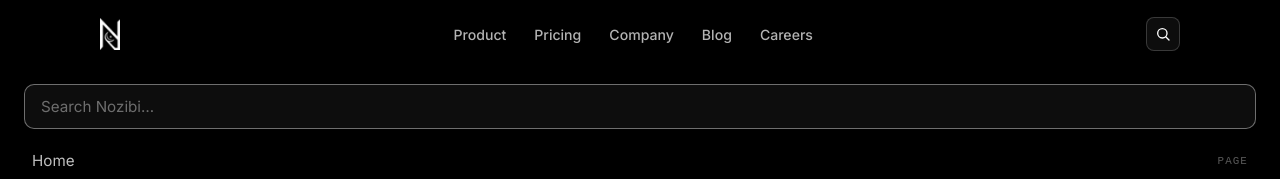
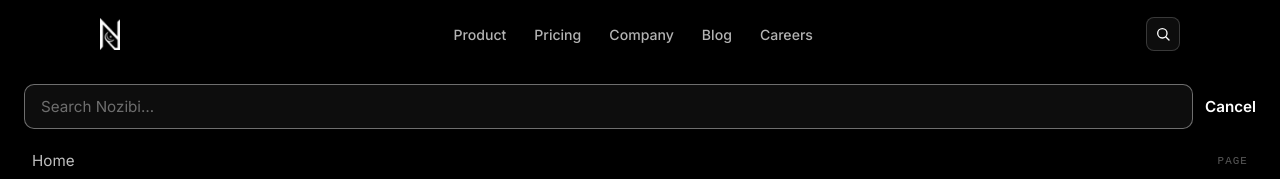
Before and after one commit to davidcalebvl-del/nozibi-website, a Next.js app: page / in a window 1280 px wide. Both pictures are taken after a click on the button "Search". Shown: the top 179 px of the page. Built offline with nearby package versions, Linux system fonts and the light colour scheme.

Commit message:
feat: add Cancel button to search panel to close search

```diff
--- a/app/components/Header.tsx
+++ b/app/components/Header.tsx
@@ -92,6 +92,7 @@ export default function Header() {
 
         {searchOpen && (
           <div className="search-panel">
+            <div className="search-row">
               <input
                 className="search-input"
                 type="text"
@@ -101,6 +102,13 @@ export default function Header() {
                 autoFocus
                 aria-label="Search"
               />
+              <button
+                className="search-cancel"
+                onClick={() => setSearchOpen(false)}
+              >
+                Cancel
+              </button>
+            </div>
             <ul className="search-results">
               {results.length === 0 && (
                 <li
--- a/app/globals.css
+++ b/app/globals.css
@@ -1054,3 +1054,23 @@ a {
   width: auto;
   display: block;
 }
+
+.search-row {
+  display: flex;
+  gap: 12px;
+  align-items: center;
+}
+.search-cancel {
+  background: none;
+  border: none;
+  color: #ffffff;
+  font-size: 0.95rem;
+  font-weight: 600;
+  cursor: pointer;
+  white-space: nowrap;
+  padding: 0;
+  font-family: inherit;
+}
+.search-cancel:hover {
+  color: rgba(255, 255, 255, 0.7);
+}
```
Lines whose indentation alone changed are shown as unchanged.
